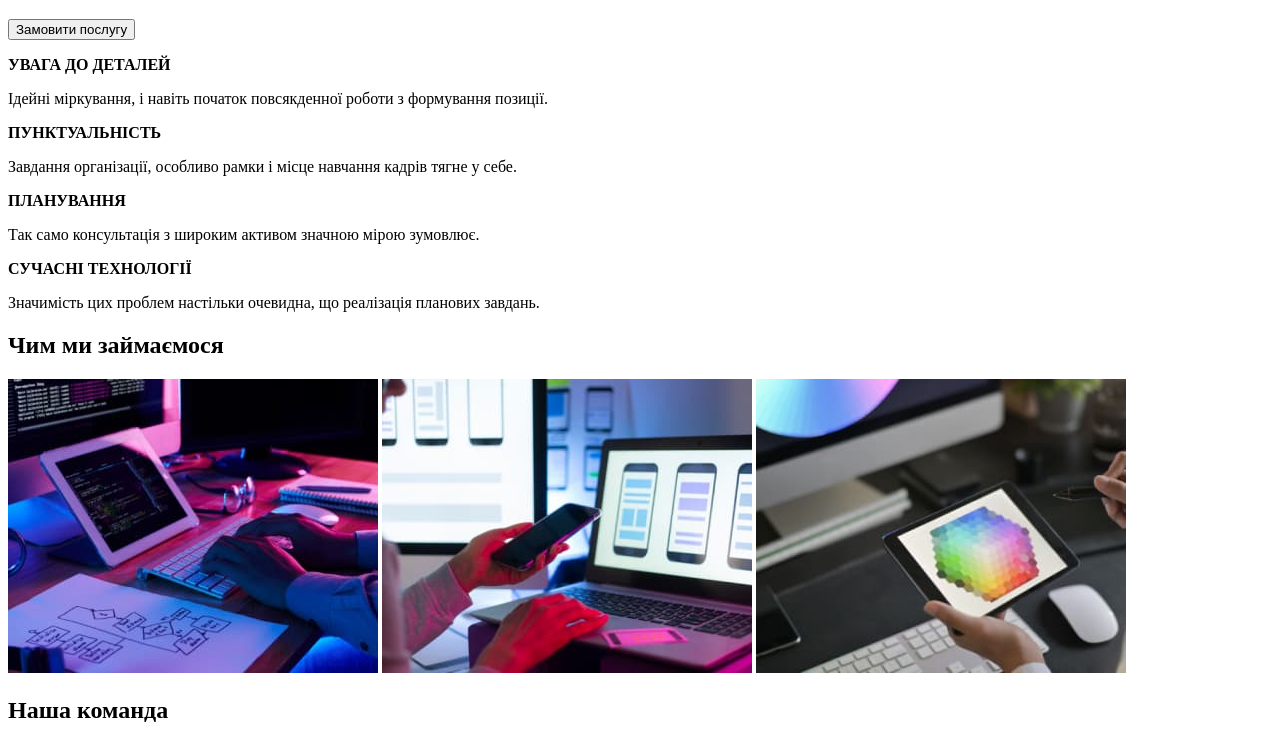
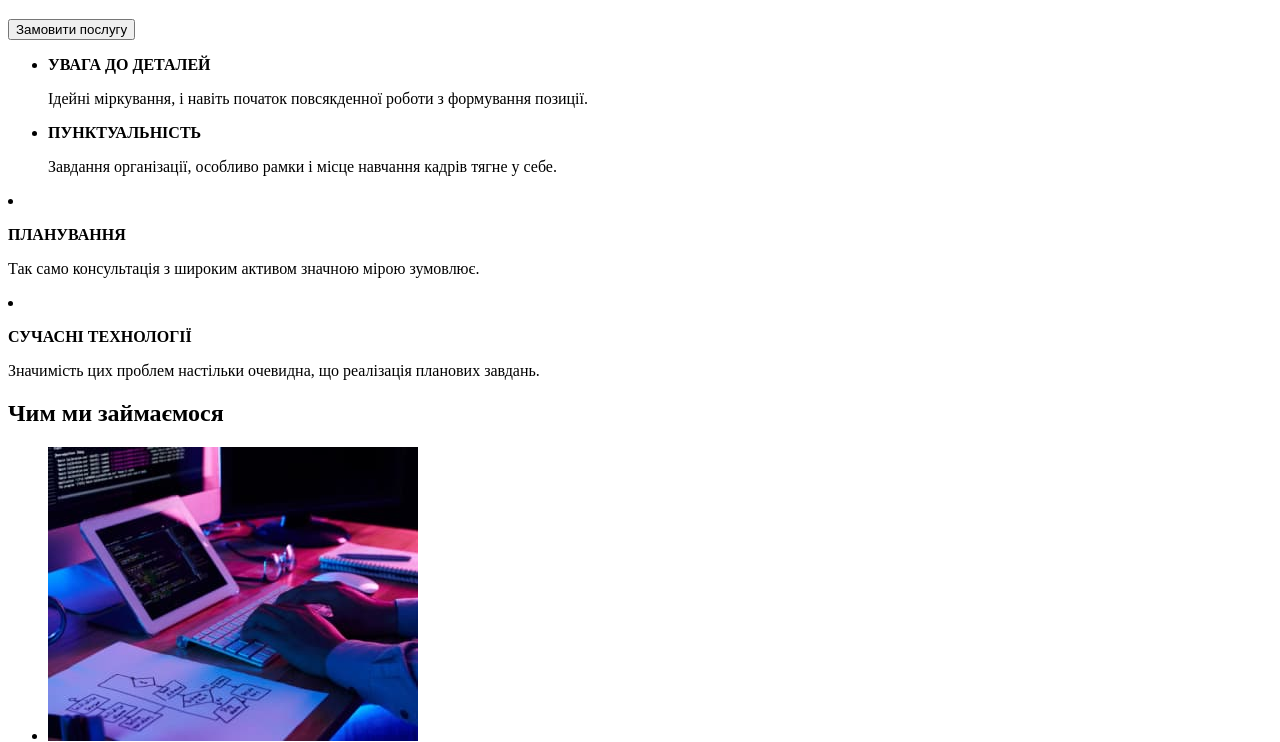
Before and after one commit to proruslan/goit-markup-hw-01, a plain HTML site: page index.html in a window 1280 px wide. Shown: the part 194-936 px from the top of the page. Drawn offline with Linux system fonts and the light colour scheme.

Commit message:
fixed errors in index.html

```diff
--- a/index.html
+++ b/index.html
@@ -27,51 +27,51 @@
     </header>
     <main>
         <div class="wrapper">
-            <section id="features">
-                <div class="feature">
+            <section id="whatWeDo">
+                <ul id="features">
+                    <li class="feature">
                         <p><strong>УВАГА ДО ДЕТАЛЕЙ</strong></p>
                         <p>Ідейні міркування, і навіть початок повсякденної роботи з формування позиції.</p>
-                </div>
-                <div class="feature">
+                    </li>
+                    <li class="feature">
                         <p><strong>ПУНКТУАЛЬНІСТЬ</strong></p>
                         <p>Завдання організації, особливо рамки і місце навчання кадрів тягне у себе.</p>
                     </div>
-                <div class="feature">
+                    <li class="feature">
                         <p><strong>ПЛАНУВАННЯ</strong></p>
                         <p>Так само консультація з широким активом значною мірою зумовлює.</p>
-                </div>
-                <div class="feature">
+                    </li>
+                    <li class="feature">
                         <p><strong>СУЧАСНІ ТЕХНОЛОГІЇ</strong></p>
                         <p>Значимість цих проблем настільки очевидна, що реалізація планових завдань.</p>
-                </div>
-            </section>
-            <section id="whatWeDo">
+                    </li>
+                </ul>
                 <h2>Чим ми займаємося</h2>
-                <div id="whatWeDo">
-                    <img src="/images/we-are1.jpg" alt="programming">
-                    <img src="/images/we-are2.jpg" alt="adaptive">
-                    <img src="/images/we-are3.jpg" alt="design">
-                </div>
+                <ul>
+                    <li><img src="./images/we-are1.jpg" alt="programming"></li>
+                    <li><img src="./images/we-are2.jpg" alt="adaptive"></li>
+                    <li><img src="./images/we-are3.jpg" alt="design"></li>
+                </ul>
             </section>
             <section id="ourTeam">
                 <h2>Наша команда</h2>
                 <div class="member">
-                    <img src="/images/igor-demyanenko.jpg" alt="Igor Demyanenko">
+                    <img src="./images/igor-demyanenko.jpg" alt="Igor Demyanenko">
                     <p><strong>Ігор Дем'яненко</strong></p>
                     <p class="prof">Product Designer</p>
                 </div>
                 <div class="member">
-                    <img src="/images/olga-ryepina.jpg" alt="Olga Ryepina">
+                    <img src="./images/olga-ryepina.jpg" alt="Olga Ryepina">
                     <p><strong>Ольга Рєпіна</strong></p>
                     <p class="prof">Frontend Developer</p>
                 </div>
                 <div class="member">
-                    <img src="/images/mykola-tarasov.jpg" alt="Mykola Tarasov">
+                    <img src="./images/mykola-tarasov.jpg" alt="Mykola Tarasov">
                     <p><strong>Микола Тарасов</strong></p>
                     <p class="prof">Marketing</p>
                 </div>
                 <div class="member">
-                    <img src="/images/mykhailo-yermakov.jpg" alt="Mykhailo Yermakov">
+                    <img src="./images/mykhailo-yermakov.jpg" alt="Mykhailo Yermakov">
                     <p><strong>Михайло Єрмаков</strong></p>
                     <p class="prof">UI Designer</p>
                 </div>
@@ -82,6 +82,7 @@
         <div class="wrapper">
             <div class="logo"><span>Web</span>Studio</div>
             <ul class="contact">
+                <li><address>м. Київ, пр-т Лесі Українки, 26</address></li>
                 <li><a href="mailto:info@devstudio.com">info@devstudio.com</a></li>
                 <li><a href="tel:+380961111111">+38 096 111 11 11</a></li>
             </ul>
```
Lines whose indentation alone changed are shown as unchanged.
